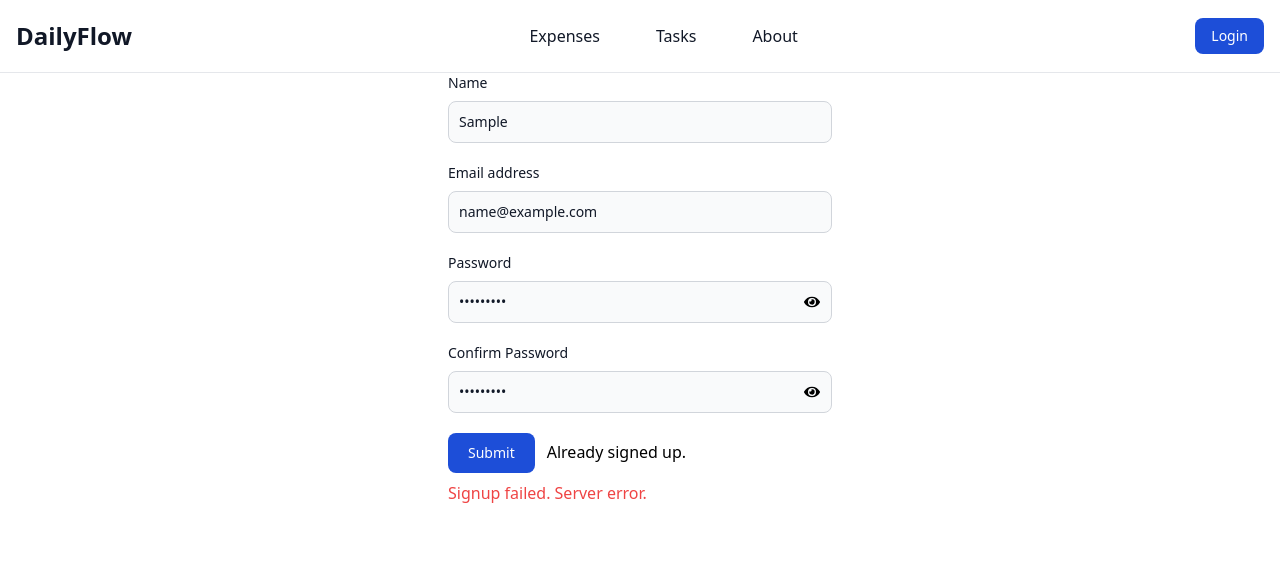
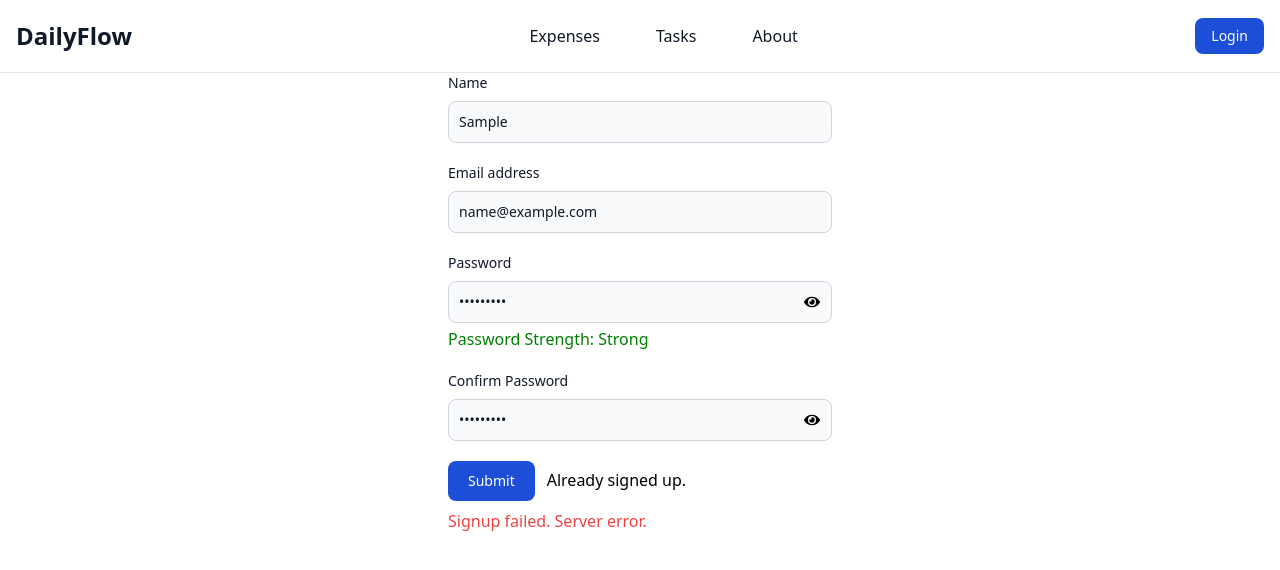
Before and after one commit to Sourav-Tanwar/DailyFlow, a React (Vite) app in the folder frontend/Dailyflow/: page /signup in a window 1280 px wide. Both pictures are taken after typing "Sample", "name@example.com", "Sample123", "Sample123" into the empty fields and a click on the button "Submit". Shown: the top 570 px of the page. Built offline with nearby package versions, Linux system fonts and the light colour scheme; no server answers.

Commit message:
Password Strength Indicator Implemented

```diff
--- a/frontend/Dailyflow/src/components/Signup.jsx
+++ b/frontend/Dailyflow/src/components/Signup.jsx
@@ -25,6 +25,19 @@ export default function Login() {
     }
   }
 
+  function getPasswordStrength(password) {
+    let strength = 0;
+    if (password.length >= 8) strength++;
+    if (/[A-Z]/.test(password)) strength++;
+    if (/[a-z]/.test(password)) strength++;
+    if (/[0-9]/.test(password)) strength++;
+    if (/[^A-Za-z0-9]/.test(password)) strength++;
+
+    if (strength <= 2) return { label: "Weak", color: "red" };
+    if (strength === 3) return { label: "Medium", color: "orange" };
+    if (strength >= 4) return { label: "Strong", color: "green" };
+    return { label: "", color: "" };
+  }
 
   // const handleSubmit = async (e) => {
   //   e.preventDefault();
@@ -76,7 +89,16 @@ export default function Login() {
           <div className="mb-5">
             <label htmlFor="password" className="block mb-2 text-sm font-medium text-gray-900 dark:text-gray-900">Password</label>
             <div className="relative">
-              <input type={showPassword ? "text" : "password"} id="password" name='password' value={newUser.password} onChange={onChange} autoComplete="new-password" className="bg-gray-50 border border-gray-300 text-gray-900 text-sm rounded-lg focus:ring-blue-500 focus:border-blue-500 block w-full p-2.5 " required />
+              <input
+                type={showPassword ? "text" : "password"}
+                id="password"
+                name='password'
+                value={newUser.password}
+                onChange={onChange}
+                autoComplete="new-password"
+                className="bg-gray-50 border border-gray-300 text-gray-900 text-sm rounded-lg focus:ring-blue-500 focus:border-blue-500 block w-full p-2.5 "
+                required
+              />
               <button
                 type="button"
                 className="absolute inset-y-0 right-0 flex items-center pr-3"
@@ -86,7 +108,13 @@ export default function Login() {
                 {showPassword ? <FaEyeSlash /> : <FaEye />}
               </button>
             </div>
-
+            {newUser.password && (
+              <div className="mt-1">
+                <span style={{ color: getPasswordStrength(newUser.password).color }}>
+                  Password Strength: {getPasswordStrength(newUser.password).label}
+                </span>
+              </div>
+            )}
           </div>
 
           <div className="mb-5">
```
